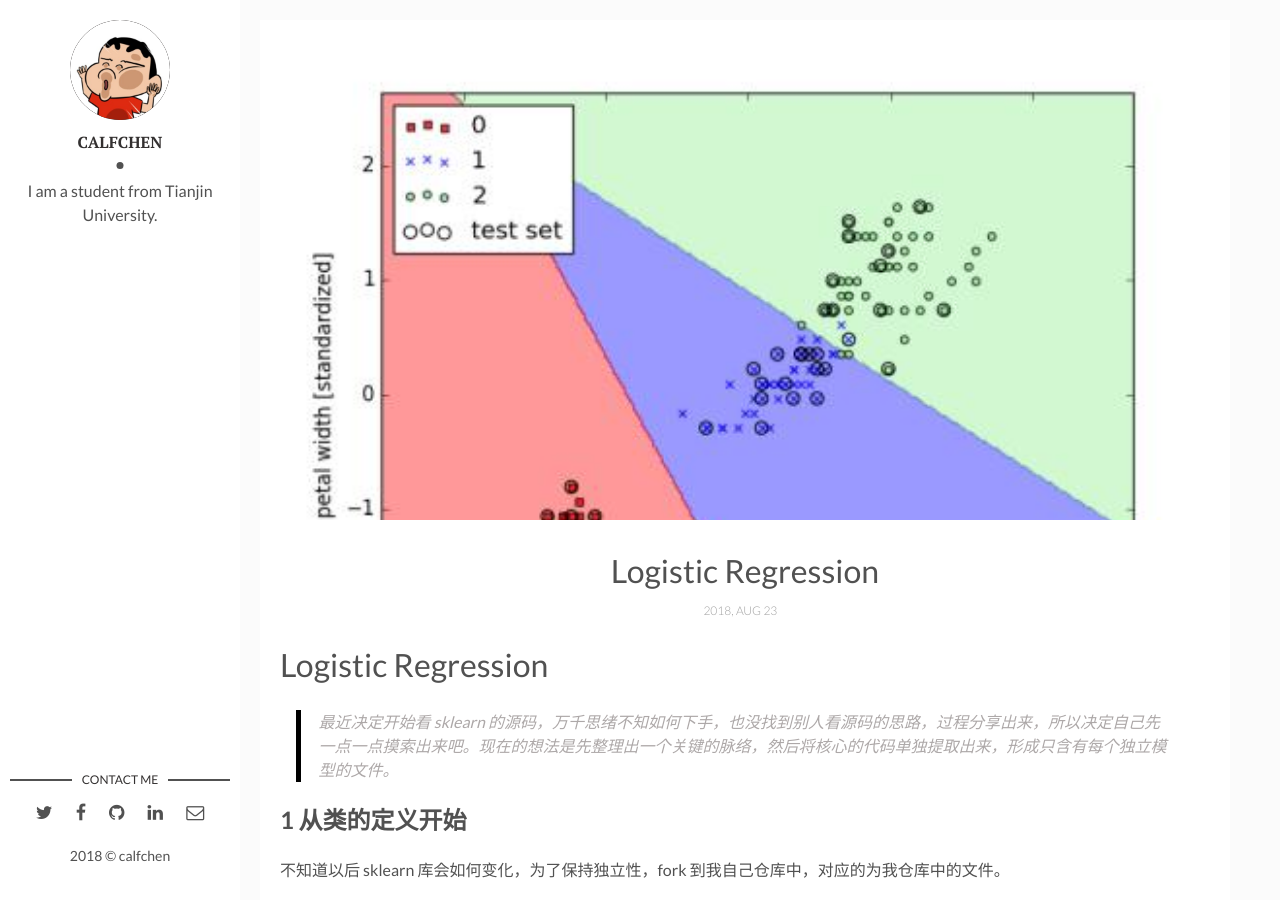
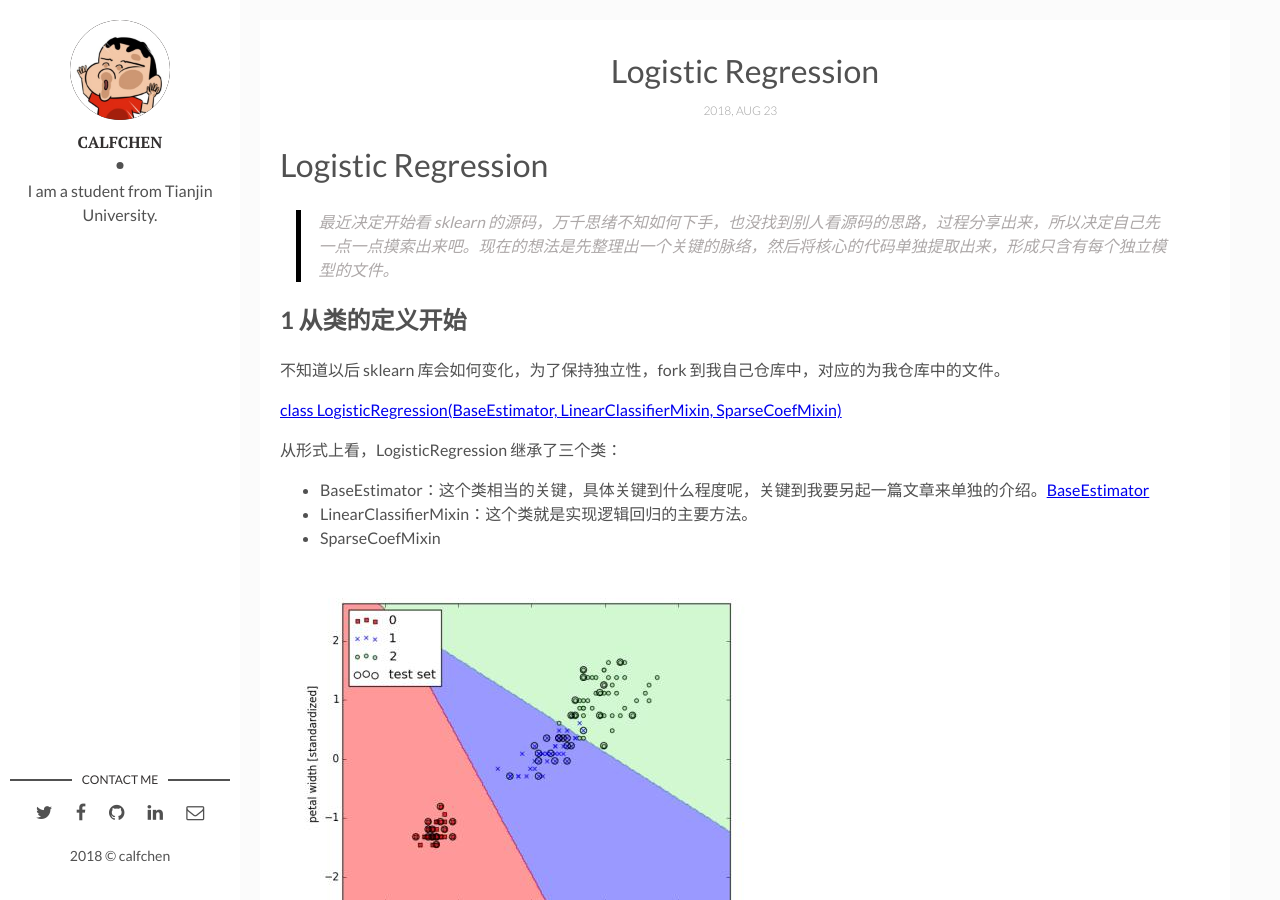
Before and after one commit to calfchen/calfchen.github.io, a Jekyll site: the page built from _posts/2018-08-23-logistic-regression.markdown, in a window 1280 px wide and 900 px high. Built offline with Jekyll 4.4.1, drawn with Linux system fonts in a browser that asks for light colours; comment, search, counter and statistics services are not loaded.

Commit message:
删除图片

```diff
--- a/_posts/2018-08-23-logistic-regression.markdown
+++ b/_posts/2018-08-23-logistic-regression.markdown
@@ -3,7 +3,7 @@ layout: post
 title: Logistic Regression
 date: 2018-08-23
 description: You’ll find this post in your `_posts` directory. Go ahead and edit it and re-build the site to see your changes. # Add post description (optional)
-img: sklearn/logistic_regression/logistic_regressionoutput_example.png # Add image post (optional)
+img: # Add image post (optional)
 tags: [ML, LR] # add tag
 ---
 # Logistic Regression
```
